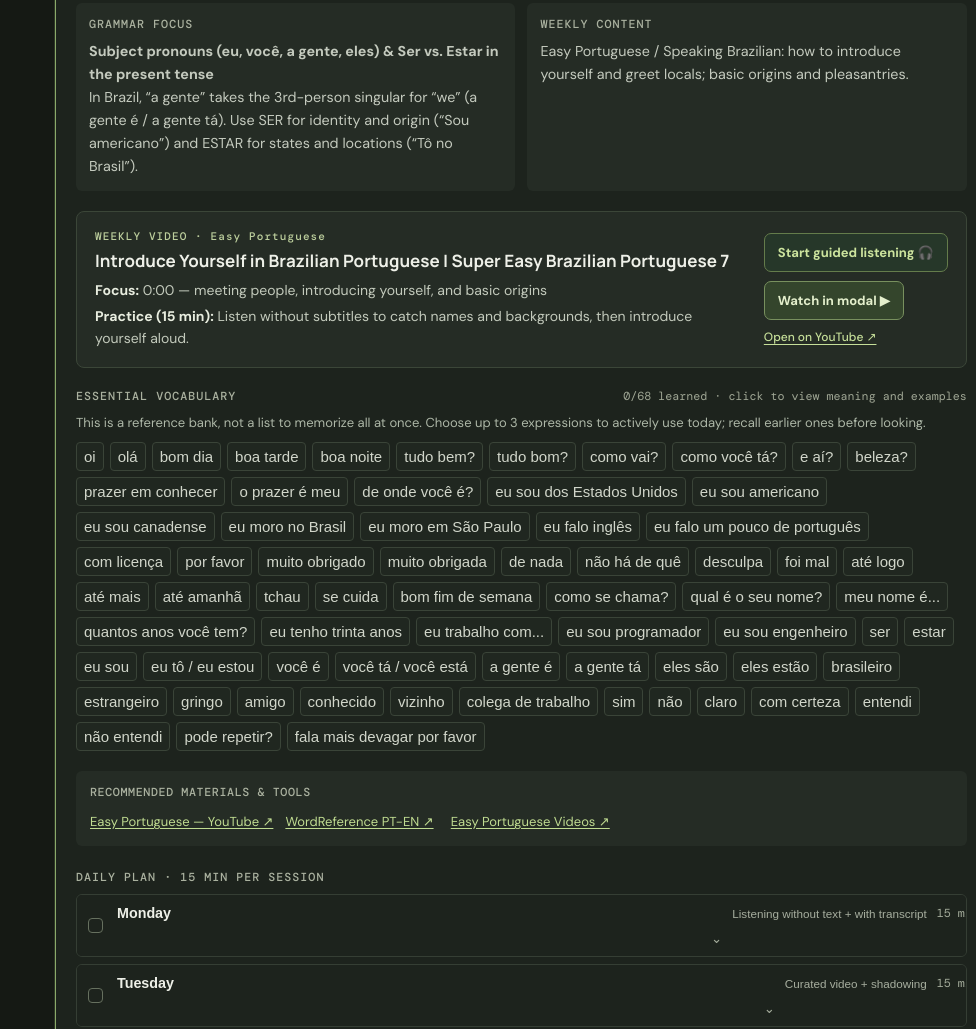
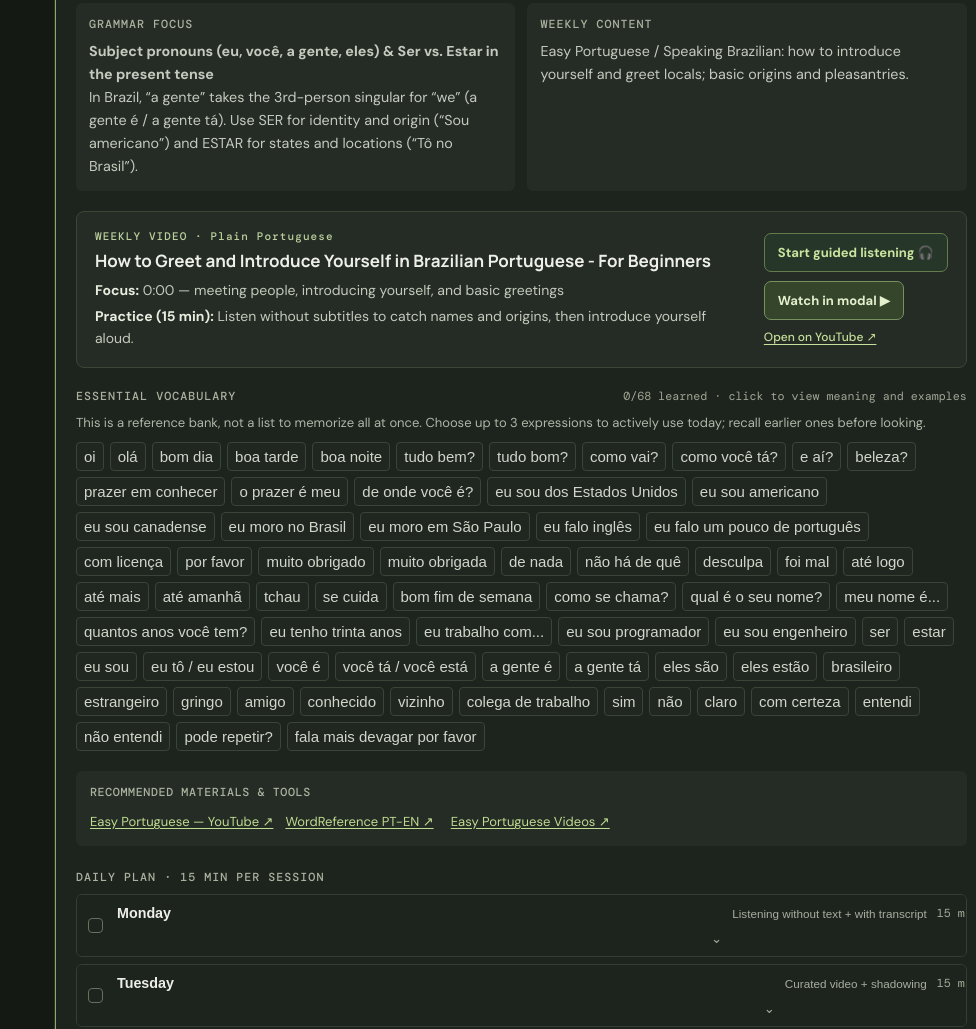
Before and after one commit to HenriqueVPS/english-study, a plain HTML site: page portuguese/index.html in a window 1280 px wide. Shown: the part 1085-2114 px from the top of the page, without its empty margins (304-1280 px from the left). Drawn offline with nearby package versions, Linux system fonts and the light colour scheme.

Commit message:
fix: replace Italian video IDs with authentic Brazilian Portuguese videos in Portuguese Quest

```diff
--- a/portuguese/app.js
+++ b/portuguese/app.js
@@ -68,19 +68,19 @@ const weeks = [
 ];
 
 const weeklyVideos = [
-  {title:'Introduce Yourself in Brazilian Portuguese | Super Easy Brazilian Portuguese 7',channel:'Easy Portuguese',id:'W_B9j3-ixZw',start:0,focus:'0:00 — meeting people, introducing yourself, and basic origins',task:'Listen without subtitles to catch names and backgrounds, then introduce yourself aloud.'},
-  {title:'Brazilians Talk About Their Daily Routines | Easy Portuguese 105',channel:'Easy Portuguese',id:'GClwSA1vTS4',start:0,focus:'Everyday routines, morning habits, and daily schedules',task:'Listen to locals describing their day and record a 45-second summary of your own routine.'},
-  {title:'Kristina and her neighbourhood | Super Easy Brazilian Portuguese 1',channel:'Easy Portuguese',id:'W_B9j3-ixZw',start:0,focus:'Exploring a Brazilian neighborhood and describing places',task:'Listen to descriptions of local spots, then describe your street and home aloud in Portuguese.'},
-  {title:'How To Order In A Restaurant | Super Easy Portuguese 12',channel:'Easy Portuguese',id:'Oyyfzh8mN6s',start:0,focus:'Ordering food, drinks, asking for the menu, and the bill',task:'Listen to the restaurant dialogue, then roleplay ordering a meal and asking for the bill.'},
-  {title:'Going to a Brazilian street market (Feira Livre)',channel:'Easy Portuguese',id:'W_B9j3-ixZw',start:0,focus:'Buying fresh fruit, pastel, and asking prices at the market',task:'Listen to the feirantes calling out prices and practice asking for fruit by the kilo.'},
-  {title:'Asking for directions in Brazil | Easy Portuguese',channel:'Easy Portuguese',id:'GClwSA1vTS4',start:0,focus:'Asking how to get somewhere, street turns, and metro directions',task:'Listen to walking directions and practice repeating turn-by-turn instructions aloud.'},
-  {title:'What did you do yesterday? Talking about the past | Speaking Brazilian',channel:'Speaking Brazilian',id:'W_B9j3-ixZw',start:0,focus:'Pretérito perfeito regular verbs in everyday conversation',task:'Listen to past-tense answers and recount three things you did yesterday.'},
-  {title:'Past tense irregular verbs in conversation | Speaking Brazilian',channel:'Speaking Brazilian',id:'Oyyfzh8mN6s',start:0,focus:'Key irregular verbs: fui, tive, fiz, foi legal',task:'Listen to weekend stories and tell a short story about an outing you enjoyed.'},
-  {title:'Free time and weekend in Brazil | Easy Portuguese',channel:'Easy Portuguese',id:'GClwSA1vTS4',start:0,focus:'Hobbies, music, beach culture, and weekend relaxation',task:'Listen to people describing their free time and record what you enjoy doing to unwind.'},
-  {title:'Traveling in Brazil & booking a stay | Speaking Brazilian',channel:'Speaking Brazilian',id:'W_B9j3-ixZw',start:0,focus:'Immediate future (ir + infinitive) and hotel check-in',task:'Listen to travel plans and talk about a trip you want to make in Brazil.'},
-  {title:'At the pharmacy & talking about symptoms | Street Smart Brazil',channel:'Street Smart Brazil',id:'Oyyfzh8mN6s',start:0,focus:'Estar com dor de cabeça, febre, and pharmacy advice',task:'Listen to symptoms being described and practice explaining how you feel.'},
-  {title:'5 Key Words to Help You Have Natural Conversations | Super Easy Portuguese 46',channel:'Easy Portuguese',id:'W_B9j3-ixZw',start:0,focus:'Colloquial markers: né, pois é, beleza, com certeza',task:'Listen to natural fillers and incorporate them into a 45-second conversational audio.'},
-  {title:'Goal setting and speaking Portuguese with confidence | Speaking Brazilian',channel:'Speaking Brazilian',id:'GClwSA1vTS4',start:0,focus:'Reviewing progress, building confidence, and bridging to B1',task:'Listen to fluency tips and record a 1-minute summary of your achievements.'}
+  {title:'How to Greet and Introduce Yourself in Brazilian Portuguese - For Beginners',channel:'Plain Portuguese',id:'grHt3ZC7b-8',start:0,focus:'0:00 — meeting people, introducing yourself, and basic greetings',task:'Listen without subtitles to catch names and origins, then introduce yourself aloud.'},
+  {title:'My Morning Routine in Portuguese 🇧🇷 Learn Brazilian Portuguese with Comprehensible Input',channel:'Brazilian Portuguese with Sofia',id:'AgVmCKQxXy4',start:0,focus:'Everyday routines, morning habits, and waking up',task:'Listen to the morning routine and record a 45-second summary of your own daily routine.'},
+  {title:'RIO DE JANEIRO: My favorite places | Vlog in Brazilian Portuguese',channel:'Speaking Brazilian Language School',id:'yzDReVSYGLQ',start:0,focus:'Exploring Rio neighborhoods, places, and descriptions',task:'Listen to the descriptions of places, then describe your neighborhood and home aloud.'},
+  {title:'How To Order Food In Brazilian Portuguese | Brazilian Portuguese for Beginners',channel:'Brazilian Portuguese with Sofia',id:'1wZkup_r8tI',start:0,focus:'Ordering food, drinks, and asking for the bill',task:'Listen to the ordering dialogue, then roleplay ordering a meal in a Brazilian restaurant.'},
+  {title:'Street Market - Feira Livre in Sao Paulo (Brazil)',channel:'Traveler Ni',id:'Wnn866o8V70',start:0,focus:'Buying fresh fruit, pastel, and asking prices at the feira livre',task:'Listen to the vendors calling out prices and practice asking for fruit by the kilo.'},
+  {title:'Learn Brazilian Portuguese – Asking for Directions: Left, Right & Straight Ahead',channel:'Sergei S.',id:'1VcIUCLNQhM',start:0,focus:'Asking how to get somewhere, street turns, and directions',task:'Listen to walking directions and practice repeating turn-by-turn directions aloud.'},
+  {title:'PAST TENSE in PORTUGUESE | Speaking Brazilian',channel:'Speaking Brazilian Language School',id:'ImLqQUFl2b4',start:0,focus:'Pretérito perfeito regular verbs in everyday conversation',task:'Listen to past-tense patterns and recount three things you did yesterday.'},
+  {title:'🔴 Live Class - Irregular Verbs in Brazilian Portuguese | Practice Session',channel:'Speaking Brazilian Language School',id:'gNssHeHgijE',start:0,focus:'Key irregular verbs: fui, tive, fiz, foi legal',task:'Listen to past irregular verbs in action and tell a short story about an outing you had.'},
+  {title:'Your hobbies! | Easy Brazilian Portuguese 32',channel:'Easy Languages',id:'fmzTwtrW7vk',start:0,focus:'Hobbies, music, beach culture, and weekend relaxation',task:'Listen to Brazilians describing their hobbies and record what you enjoy doing in your free time.'},
+  {title:'How to Check Into a Hotel in Brazilian Portuguese | Beginner Conversation',channel:'Talk Brazilian Portuguese',id:'Eeey6_wdtHY',start:0,focus:'Hotel check-in, room requests, and travel vocabulary',task:'Listen to the hotel check-in dialogue and practice booking a room aloud.'},
+  {title:'How Brazilians Really Talk at the Pharmacy! 🇧🇷',channel:'Talk Brazilian Portuguese',id:'vVJTcxy2CkM',start:0,focus:'Symptoms, remedies, and pharmacy conversations',task:'Listen to health concerns being described and practice explaining how you feel.'},
+  {title:'Nossas expressões brasileiras favoritas!',channel:'Speaking Brazilian',id:'EwD0OMh-d3M',start:0,focus:'Colloquial expressions: né, pois é, beleza, dar um jeito',task:'Listen to natural fillers and expressions, incorporating them into a 45-second audio.'},
+  {title:'6 Tips for Learning Brazilian Portuguese | Speaking Brazilian',channel:'Speaking Brazilian Language School',id:'DSWP4qFlR70',start:0,focus:'Tips for fluency, consistent practice, and stepping into B1',task:'Listen to fluency tips and record a 1-minute reflection on your achievements.'}
 ];
 
 const vocabularyVideoMatches = {
```
Also changed, not shown: portuguese.html (line endings or trailing spaces), portuguese/index.html (line endings or trailing spaces).
